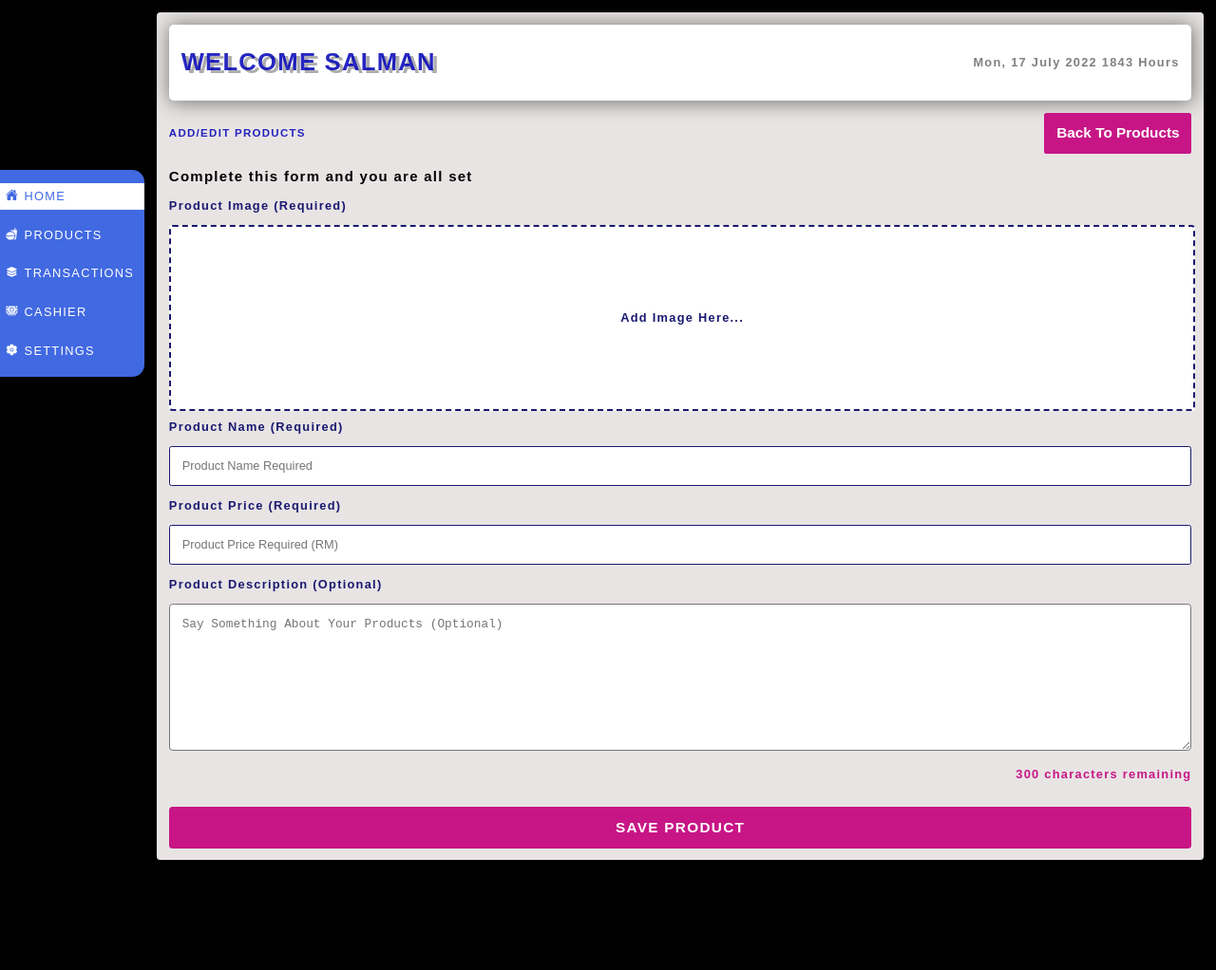
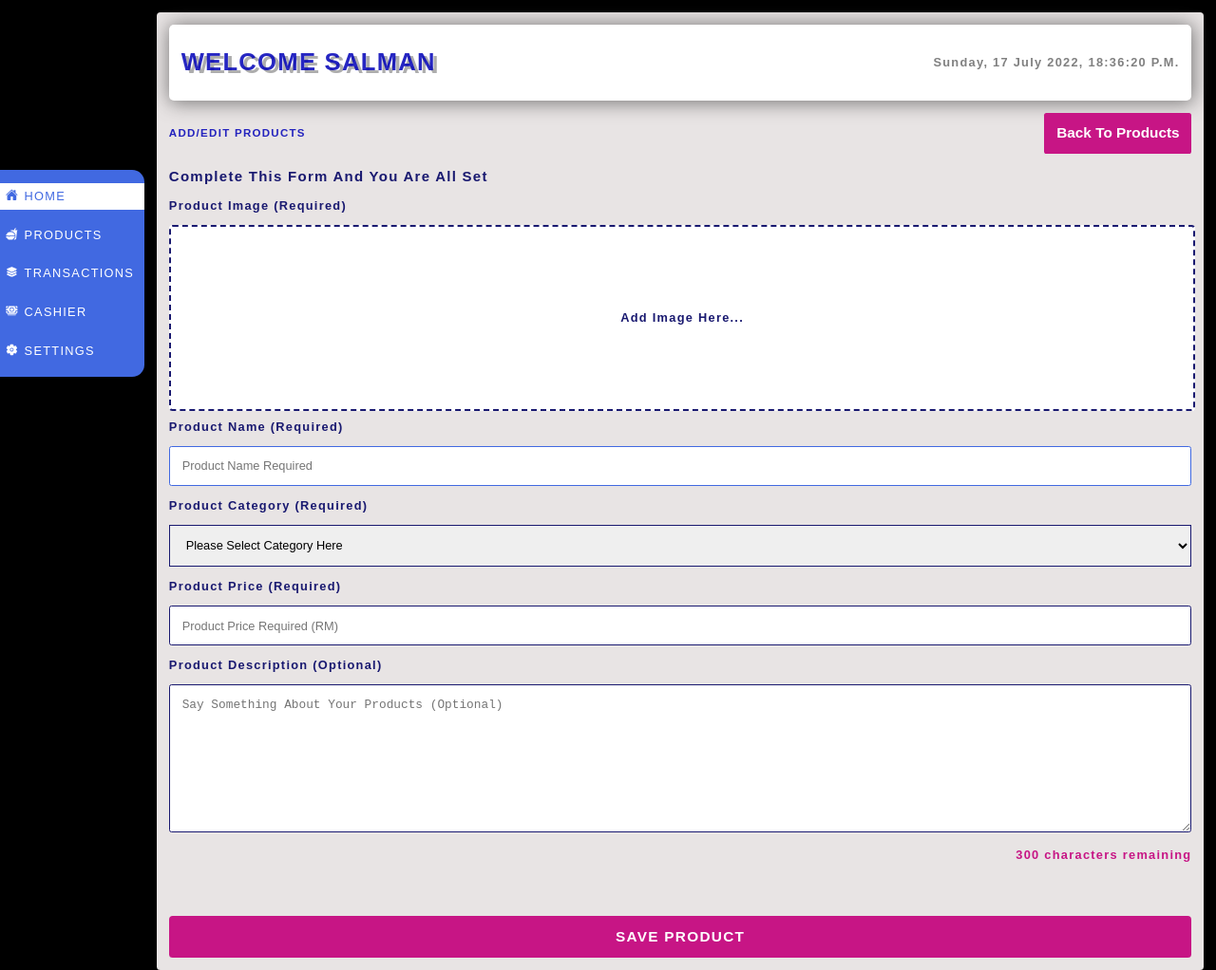
Before and after one commit to vireen2198/restarantPOS, a website: page public/add-edit-products.html in a window 1280 px wide. Shown: the whole page at 95% size. Before the commit the page ends 919 px from the top, so only its background shows below. Drawn offline with nearby package versions, Linux system fonts and the light colour scheme.

Commit message:
add-edit-products

```diff
--- a/public/add-edit-products.html
+++ b/public/add-edit-products.html
@@ -45,7 +45,7 @@
                 <input type="button" value="Back To Products" id="go-to-products-page">
             </div>
             <form class="new-products-wrapper">
-                <h3>Complete this form and you are all set</h3>
+                <h3 class="add-new-product-header">Complete this form and you are all set</h3>
                 <p class="add-new-product-header">product image (required)</p>
                 <div class="image-input-container">
                     <input type="file" name="" id="product-image-input" required accept="image/jpg,image/jpeg,image/png">
@@ -55,7 +55,21 @@
                 </div>
                 <p class="add-new-product-header">product name (required)</p>
                 <div class="product-input-wrapper">
-                    <input type="text" name="" id="product-name-input" placeholder="product name required" required maxlength="50" minlength="4">
+                    <input type="text" name="" id="product-name-input" placeholder="product name required" required maxlength="50" minlength="4" autofocus>
+                </div>
+                <p class="add-new-product-header">product category (required)</p>
+                <div class="product-input-wrapper">
+                    <select name="" id="product-category-input" required>
+                        <option value="" disabled selected hidden> Please select category here</option>
+                        <option value="western"> western cuisine</option>
+                        <option value="arab"> arab cuisine</option>
+                        <option value="pakistani"> pakistani cuisine</option>
+                        <option value="local"> local cuisine</option>
+                        <option value="bites" >bites</option>
+                        <option value="beverage"> beverage</option>
+                        <option value="shisha"> shisha</option>
+
+                    </select>
                 </div>
                 <p class="add-new-product-header">product price (required)</p>
                 <div class="product-input-wrapper">
@@ -66,7 +80,7 @@
                     <textarea name="" id="product-desc-input" cols="30" rows="10" placeholder="say something about your products (optional)" maxlength="300"></textarea>
                     <p class="characters-remaining">300 characters remaining</p>
                 </div>
-                <p class="server-msg"></p>
+                <p class="server-msg">this one is error</p>
                 <div class="product-input-wrapper display-column">
                     <input type="button" value="save product" id="submit-product">
                 </div>
--- a/public/javascripts/addEditProducts.js
+++ b/public/javascripts/addEditProducts.js
@@ -20,17 +20,32 @@ const productPriceInput = getEl("#product-price-input");
 const productDescInput = getEl("#product-desc-input");
 const productImageInput = getEl("#product-image-input");
 const productImageCover = getEl(".input-file-cover");
+const productCategoryInput=getEl("#product-category-input");
 const submitBtn = getEl("#submit-product");
 const backToProductsPage=getEl("#go-to-products-page");
 
 //fn
 const displayDateTimeDay=()=>{
+    const dateTimeParent=getEl(".date-time-text")
     const monthArray=['Jan', 'Feb', 'Mar', 'Apr', 'May', 'June', 'July', 'Aug', 'Sept', 'Oct', 'Nov', 'Dec']
     const dayArray=['Sunday', 'Monday', 'Tuesday', 'Wednesday', 'Thursday', 'Friday', 'Saturday']
-    const date=new Date().get
-    console.log(date)
+    const a=new Date();
+    const day=a.getDay();
+    const month=a.getMonth();
+    const year=a.getFullYear();
+    const date=a.getDate();
+    const time=a.getTime();
+    let morningEvening=undefined;
+    const hours =a.getHours();
+    if(hours<=12){
+        morningEvening="a.m."
+    }else{
+        morningEvening="p.m."
+    }
+    dateTimeParent.textContent=`${dayArray[day]}, ${date} ${monthArray[month]} ${year}, ${a.toString().split(" ")[4]} ${morningEvening}`
 }
-displayDateTimeDay()
+
+setInterval(displayDateTimeDay,1000)
 const getImage= (element)=>{
     return new Promise((resolve,reject)=>{
         let file = element.files[0];
@@ -63,7 +78,8 @@ const sendToServer = async () => {
         productNameInput.value,
         productPriceInput.value,
         productDescInput.value,
-        image64Str
+        image64Str,
+        productCategoryInput.value
       );
 
       const { data } = await axios.post("/products/addProducts", newObj);
@@ -71,27 +87,24 @@ const sendToServer = async () => {
       return serverMsg(message)
 
     } catch (error) {
-        const {message,data}=error.response;
-        if(data){
-            const {message:smallMsg}=data;
-            if(smallMsg)return serverMsg(message,false);
-        }
+        const {message}=error.response.data;
         if(message)return serverMsg(message,false);
         return serverMsg("something went wrong!!! please try again later",false);
     }
   };
 class Product {
-  constructor(productName, productPrice, productDescription,productImageAddress) {
+  constructor(productName, productPrice, productDescription,productImageAddress,productCategory) {
     this.productName = productName;
     this.productPrice = productPrice;
     this.productDescription = productDescription;
-    this.productImageAddress=productImageAddress
+    this.productImageAddress=productImageAddress;
+    this.productCategory=productCategory;
   }
 }
 
 //event listeners
 submitBtn.addEventListener("click",()=>{
-    const allInputs=[productImageInput,productNameInput,productPriceInput,productDescInput];
+    const allInputs=[productImageInput,productNameInput,productPriceInput,productDescInput,productCategoryInput];
     const validity=allInputs.every(input=>input.reportValidity());
     if(!validity)return
     sendToServer()
--- a/public/stylesheets/add-edit-products.css
+++ b/public/stylesheets/add-edit-products.css
@@ -64,7 +64,17 @@
 
     border-radius: .3vw;
     height:10vw;
-
+    border-radius: .2vw;
+    outline: none;
+    border:1px solid midnightblue;
+}
+#product-category-input{
+    padding:1vw;
+    width: 100%;
+    text-transform: capitalize;
+    font-size: 1vw;
+    border:1px solid midnightblue;
+    outline: none;
 }
 .display-column{
     display: flex;
@@ -91,8 +101,16 @@
     transition: .3s ease-in-out;
 
 }
+
 #submit-product:hover{
     background-color: maroon;
+}
+
+#product-name-input:active,#product-name-input:focus,#product-price-input:active,#product-price-input:focus,
+#product-desc-input:active,#product-desc-input:focus,#product-category-input:active,#product-category-input:focus{
+    border: 1px solid royalblue;
+    outline: none;
+
 }
 .server-msg{
 
```
